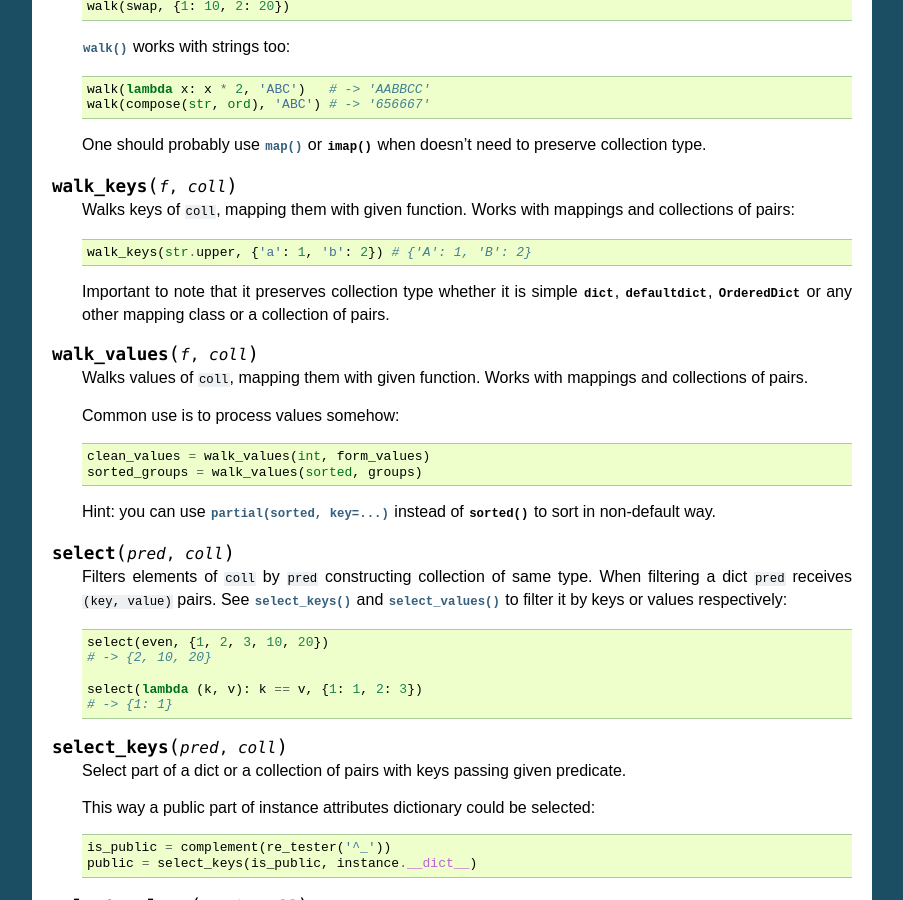
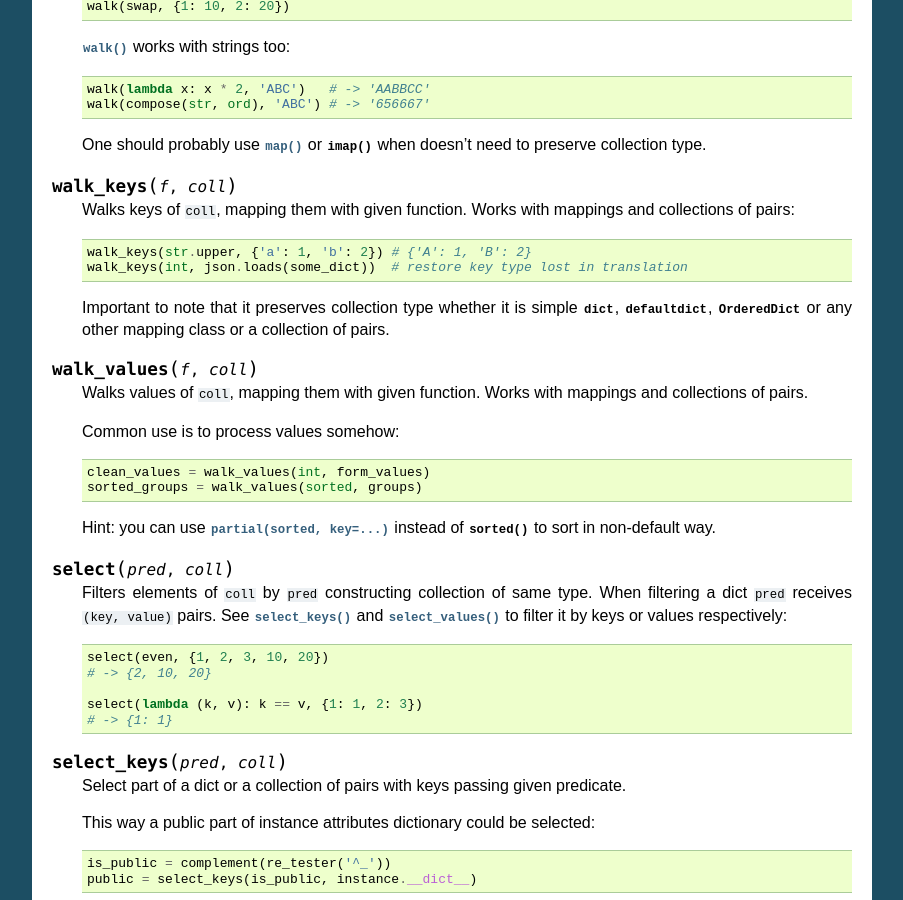
Before and after one commit to Jamaal224/funcy, a Sphinx documentation site: the page built from docs/colls.rst, in a window 1280 px wide and 900 px high, scrolled down 781 px. Shown: the whole window, without its empty margins (198-1101 px from the left). Built offline with Sphinx 7.4.7, drawn with Linux system fonts in a browser that asks for light colours.

Commit message:
Added walk_keys() example for inting keys of a dict obtained from JSON

```diff
--- a/docs/colls.rst
+++ b/docs/colls.rst
@@ -60,6 +60,7 @@ Most of functions in this section support :ref:`extended_fns`.r
     Walks keys of ``coll``, mapping them with given function. Works with mappings and collections of pairs::
 
         walk_keys(str.upper, {'a': 1, 'b': 2}) # {'A': 1, 'B': 2}
+        walk_keys(int, json.loads(some_dict))  # restore key type lost in translation
 
 
     Important to note that it preserves collection type whether it is simple :class:`dict`, :class:`~collections.defaultdict`, :class:`~collections.OrderedDict` or any other mapping class or a collection of pairs.
```
